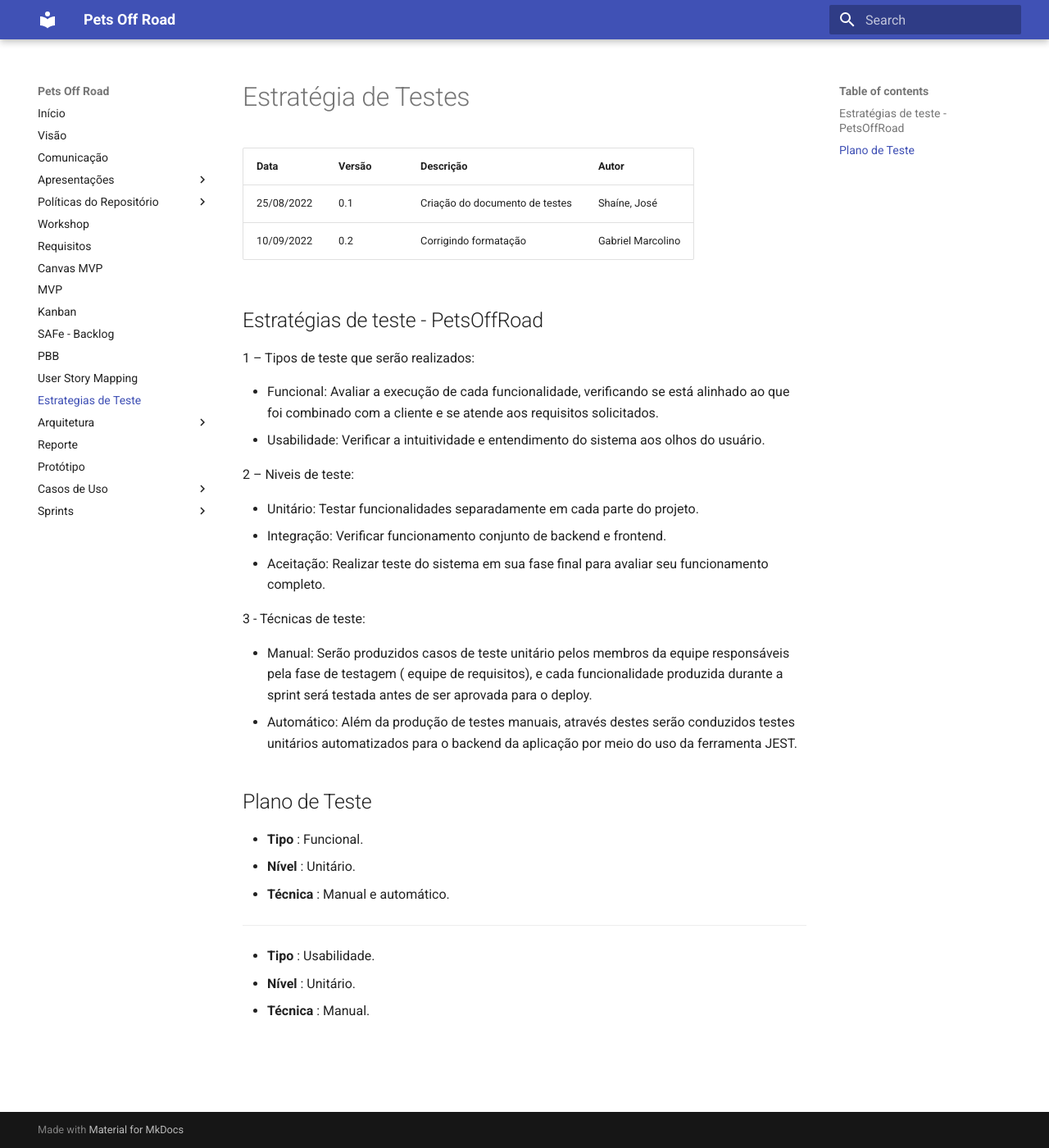
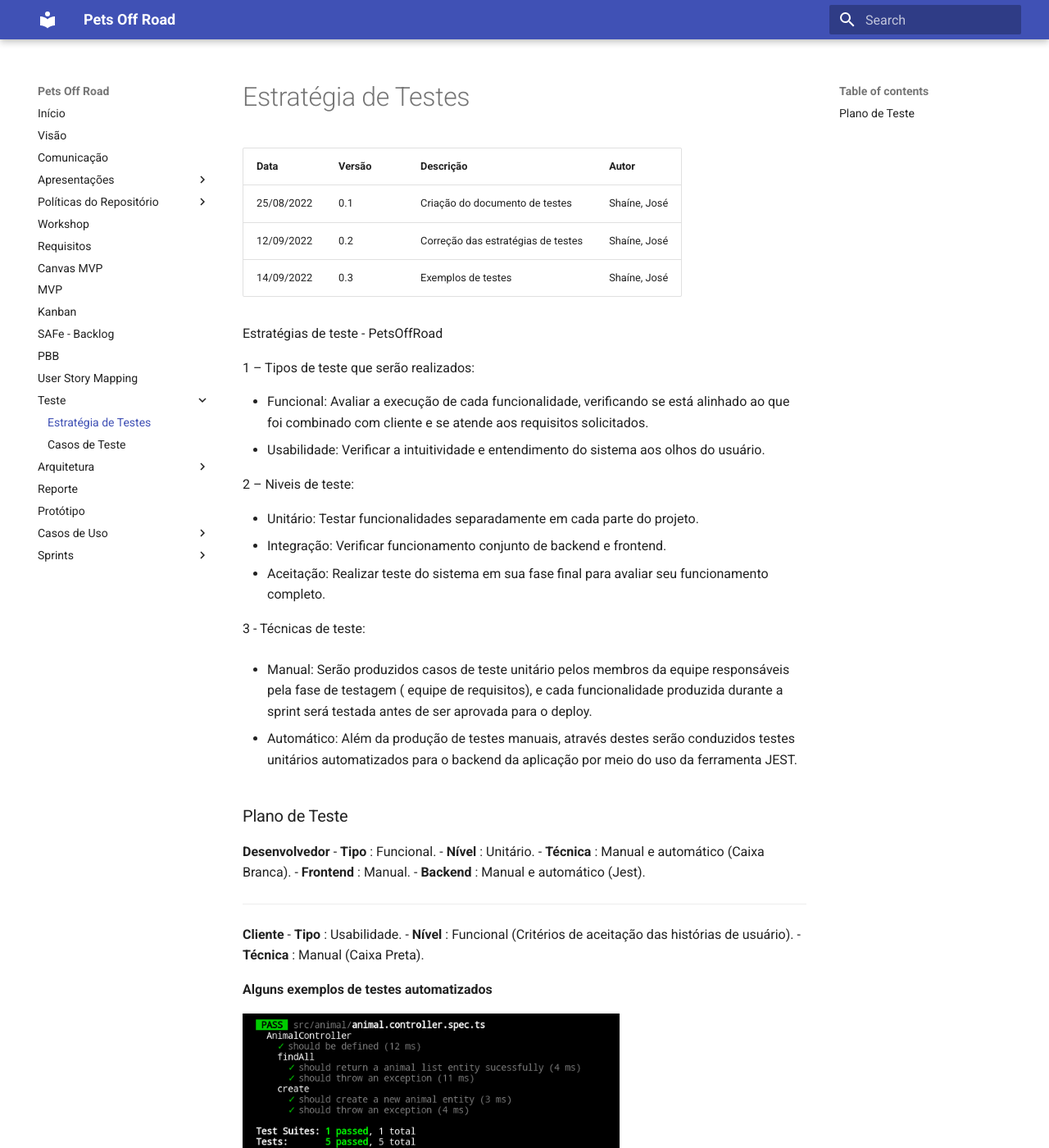
Before and after one commit to mdsreq-fga-unb/2022.1-pets-off-road, an MkDocs documentation site: the page built from docs/testes.md, in a window 1280 px wide and 1400 px high. Shown: the whole window at 82% size. Built offline with MkDocs 1.6.1 and Material for MkDocs 9.7.7, drawn with Linux system fonts in a browser that asks for light colours.

Commit message:
Adicionando documentação de testes
Co-authored-by: Shaine Aparecida <shaineoliveira77@hotmail.com>
Co-authored-by: Jose Filipi <filipiffunb@gmail.com>

```diff
--- a/docs/testes.md
+++ b/docs/testes.md
@@ -1,16 +1,15 @@
-# Estratégia de Testes
-
-| Data       | Versão | Descrição                      | Autor             |
-| ---------- | ------ | ------------------------------ | ----------------- |
-| 25/08/2022 | 0.1    | Criação do documento de testes | Shaíne, José      |
-| 10/09/2022 | 0.2    | Corrigindo formatação          | Gabriel Marcolino |
+| Data | Versão | Descrição | Autor |
+|--------|-----------|---------------|---------|
+| 25/08/2022 | 0.1 | Criação do documento de testes | Shaíne, José|
+| 12/09/2022 | 0.2 | Correção das estratégias de testes | Shaíne, José|
+| 14/09/2022 | 0.3 | Exemplos de testes | Shaíne, José|
 
 
-## Estratégias de teste - PetsOffRoad
+Estratégias de teste - PetsOffRoad
 
 1 – Tipos de teste que serão realizados:
 
-- Funcional: Avaliar a execução de cada funcionalidade, verificando se está alinhado ao que foi combinado com a cliente e se atende aos requisitos solicitados.
+- Funcional: Avaliar a execução de cada funcionalidade, verificando se está alinhado ao que foi combinado com cliente e se atende aos requisitos solicitados.
 - Usabilidade: Verificar a intuitividade e entendimento do sistema aos olhos do usuário.
 
 2 – Niveis de teste:
@@ -22,16 +21,32 @@
 3 - Técnicas de teste:
 
 - Manual: Serão produzidos casos de teste unitário pelos membros da equipe responsáveis pela fase de testagem ( equipe de requisitos), e cada funcionalidade produzida durante a sprint será testada antes de ser aprovada para o deploy.
+
 - Automático: Além da produção de testes manuais, através destes serão conduzidos testes unitários automatizados para o backend da aplicação por meio do uso da ferramenta JEST.
 
-## Plano de Teste
 
+### Plano de Teste
+
+**Desenvolvedor**
 - **Tipo** : Funcional.
 - **Nível** : Unitário.
-- **Técnica** : Manual e automático.
-
+- **Técnica** : Manual e automático (Caixa Branca).
+- **Frontend** : Manual.
+- **Backend** : Manual e automático (Jest).
 --------------------------------------------------------------------
 
+**Cliente**
 - **Tipo** : Usabilidade.
-- **Nível** : Unitário.
-- **Técnica** : Manual.
+- **Nível** : Funcional (Critérios de aceitação das histórias de usuário).
+- **Técnica** : Manual (Caixa Preta).
+
+
+**Alguns exemplos de testes automatizados**
+
+<img width="460" height="300" src="https://github.com/mdsreq-fga-unb/2022.1-pets-off-road/blob/documentacao/docs/imagens/Animal_controller.png?raw=true">
+
+
+<img width="460" height="300" src="https://github.com/mdsreq-fga-unb/2022.1-pets-off-road/blob/documentacao/docs/imagens/Animal.vacine_controller.jpeg?raw=true">
+
+
+<img width="460" height="300" src="https://github.com/mdsreq-fga-unb/2022.1-pets-off-road/blob/documentacao/docs/imagens/Vacine_controller.jpeg?raw=true">
--- a/mkdocs.yml
+++ b/mkdocs.yml
@@ -1,74 +1,76 @@
 site_name: Pets Off Road
 
 nav:
-      - Início: index.md
-      - Visão: doc_visao.md
-      - Comunicação: doc_Comunicacao.md
-      - Apresentações:
-              - Unidade 1: apresentacoes/unidade_01.md
-              - Unidade 2: apresentacoes/unidade_02.md
-              - Unidade 4: apresentacoes/unidade_04.md
-      - Políticas do Repositório:
-              - Como contribuir: contributing.md
-      - Workshop: workshop.md
-      - Requisitos: requisitos.md
-      - Canvas MVP: canvas.md
-      - MVP: MVPs.md
-      - Kanban: kanban.md
-      - SAFe - Backlog: backlog.md
-      - PBB: PBB.md
-      - User Story Mapping: map.md
-      - Estrategias de Teste: testes.md
-      - Arquitetura:
-              - Produto: produto/arquitetura/Arquitetura.md
-      - Reporte: Reporte.md
-      - Protótipo: interface.md
-      - Casos de Uso:
-              - Diagrama de Casos de Uso: diagramaCasosdeUso.md
-              - Especificação de Casos de Uso: especificacoes.md
-      - Sprints:
-              # - Sprint 1:
-              # - Sprint 2:
-              # - Sprint 3:
-              # - Sprint 4:
-              # - Sprint 5:
-              - Sprint 6:
-                      - Planning: sprints/sprint6/planning/planning.md
-                      - Review: sprints/sprint6/review/review.md
-                      - Restrospective: sprints/sprint6/retrospective/retrospective.md
-              - Sprint 7:
-                      - Planning: sprints/sprint7/planning/planning.md
-                      - Review: sprints/sprint7/review/review.md
-                      - Retrospective: sprints/sprint7/retrospective/retrospective.md
-              - Sprint 8:
-                      - Planning: sprints/sprint8/planning/planning.md
-                      - Review: sprints/sprint8/review/review.md
-                      - Retrospective: sprints/sprint8/retrospective/retrospective.md
-              - Sprint 9:
-                      - Planning: sprints/sprint9/planning/planning.md
-                      - Review: sprints/sprint9/review/review.md
-                      - Retrospective: sprints/sprint9/retrospective/retrospective.md
-              - Sprint 10:
-                      - Planning: sprints/sprint10/planning/planning.md
-                      - Review: sprints/sprint10/review/review.md
-                      - Retrospetive: sprints/sprint10/retrospective/retrospective.md
-              - Sprint 11:
-                      - Planning: sprints/sprint11/planning/planning.md
-                      - Review: sprints/sprint11/review/review.md
-                      - Retrospective: sprints/sprint11/retrospective/retrospective.md
-              - Sprint 12:
-                      - Planning: sprints/sprint12/planning/planning.md
-                      - Review: sprints/sprint12/review/review.md
-                      - Retrospective: sprints/sprint12/retrospective/retrospective.md
-              - Sprint 13:
-                      - Planning: sprints/sprint13/planning/planning.md
-                      - Review: sprints/sprint13/review/review.md
-                      - Retrospective: sprints/sprint13/retrospective/retrospective.md
+        - Início: index.md
+        - Visão: doc_visao.md
+        - Comunicação: doc_Comunicacao.md
+        - Apresentações:
+                  - Unidade 1: apresentacoes/unidade_01.md
+                  - Unidade 2: apresentacoes/unidade_02.md
+                  - Unidade 4: apresentacoes/unidade_04.md
+        - Políticas do Repositório:
+                  - Como contribuir: contributing.md
+        - Workshop: workshop.md
+        - Requisitos: requisitos.md
+        - Canvas MVP: canvas.md
+        - MVP: MVPs.md
+        - Kanban: kanban.md
+        - SAFe - Backlog: backlog.md
+        - PBB: PBB.md
+        - User Story Mapping: map.md
+        - Teste:
+                  - Estratégia de Testes: testes.md
+                  - Casos de Teste: casos_de_testes.md
+        - Arquitetura:
+                  - Produto: produto/arquitetura/Arquitetura.md
+        - Reporte: Reporte.md
+        - Protótipo: interface.md
+        - Casos de Uso:
+                  - Diagrama de Casos de Uso: diagramaCasosdeUso.md
+                  - Especificação de Casos de Uso: especificacoes.md
+        - Sprints:
+                  # - Sprint 1:
+                  # - Sprint 2:
+                  # - Sprint 3:
+                  # - Sprint 4:
+                  # - Sprint 5:
+                  - Sprint 6:
+                            - Planning: sprints/sprint6/planning/planning.md
+                            - Review: sprints/sprint6/review/review.md
+                            - Restrospective: sprints/sprint6/retrospective/retrospective.md
+                  - Sprint 7:
+                            - Planning: sprints/sprint7/planning/planning.md
+                            - Review: sprints/sprint7/review/review.md
+                            - Retrospective: sprints/sprint7/retrospective/retrospective.md
+                  - Sprint 8:
+                            - Planning: sprints/sprint8/planning/planning.md
+                            - Review: sprints/sprint8/review/review.md
+                            - Retrospective: sprints/sprint8/retrospective/retrospective.md
+                  - Sprint 9:
+                            - Planning: sprints/sprint9/planning/planning.md
+                            - Review: sprints/sprint9/review/review.md
+                            - Retrospective: sprints/sprint9/retrospective/retrospective.md
+                  - Sprint 10:
+                            - Planning: sprints/sprint10/planning/planning.md
+                            - Review: sprints/sprint10/review/review.md
+                            - Retrospetive: sprints/sprint10/retrospective/retrospective.md
+                  - Sprint 11:
+                            - Planning: sprints/sprint11/planning/planning.md
+                            - Review: sprints/sprint11/review/review.md
+                            - Retrospective: sprints/sprint11/retrospective/retrospective.md
+                  - Sprint 12:
+                            - Planning: sprints/sprint12/planning/planning.md
+                            - Review: sprints/sprint12/review/review.md
+                            - Retrospective: sprints/sprint12/retrospective/retrospective.md
+                  - Sprint 13:
+                            - Planning: sprints/sprint13/planning/planning.md
+                            - Review: sprints/sprint13/review/review.md
+                            - Retrospective: sprints/sprint13/retrospective/retrospective.md
 theme:
-      name: material
+        name: material
 
 markdown_extensions:
-      - pymdownx.tasklist
-      - pymdownx.emoji
-      - pymdownx.mark
-      - pymdownx.tilde
+        - pymdownx.tasklist
+        - pymdownx.emoji
+        - pymdownx.mark
+        - pymdownx.tilde
```
Also changed, not shown: docs/casos_de_testes.md (added, +140 -0 lines).
